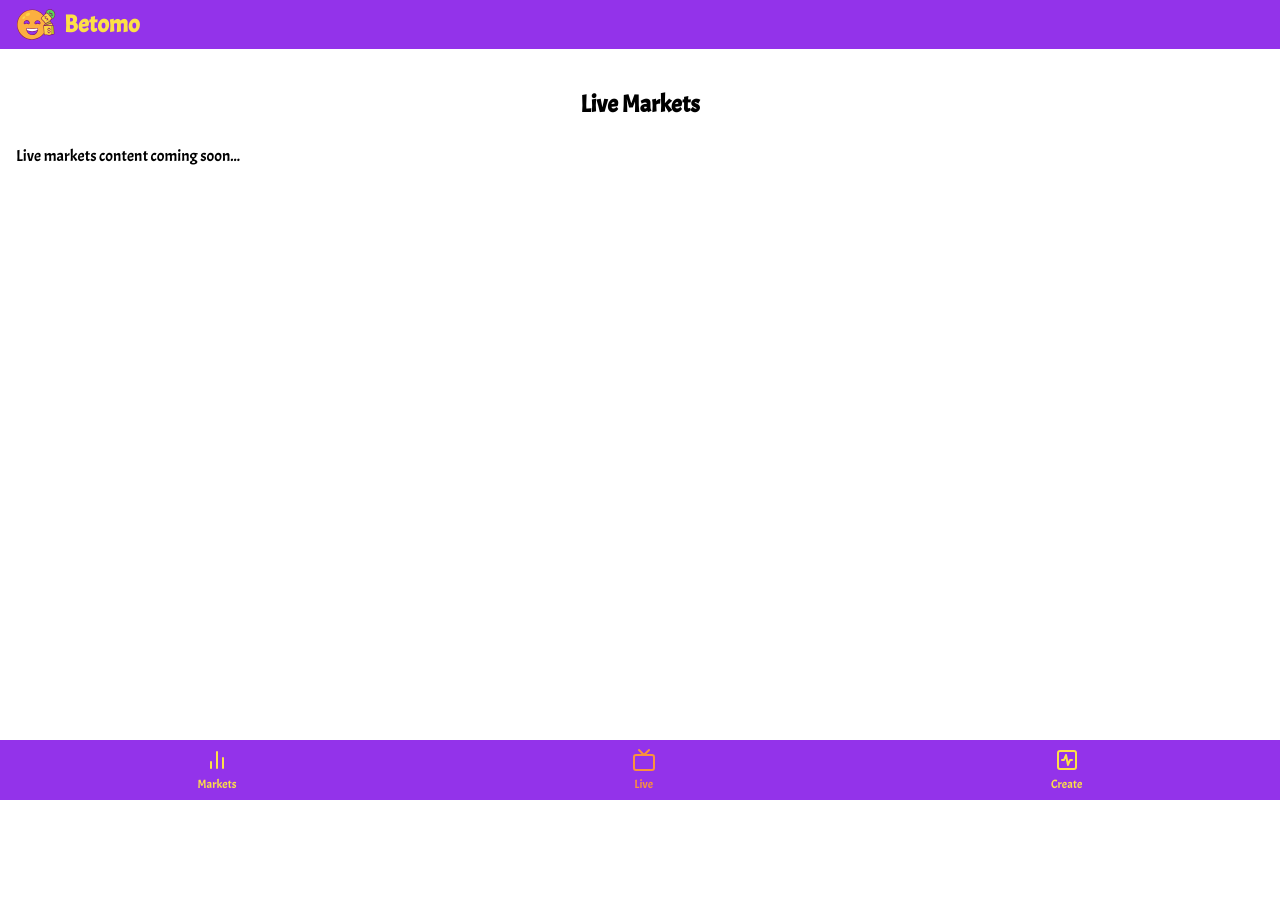
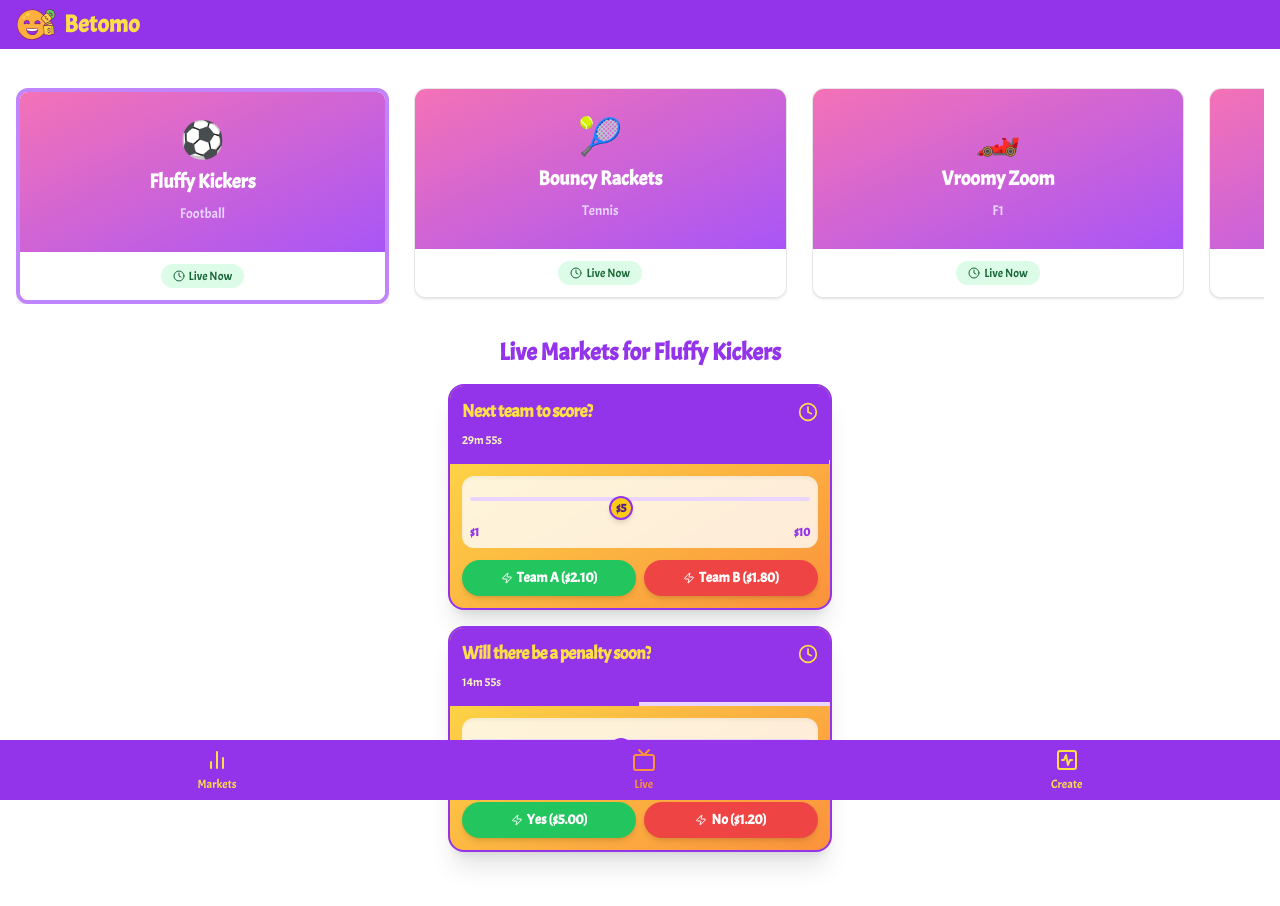
Before and after one commit to Ayushjain2205/ethonline-2024, a Next.js app: page /live in a window 1280 px wide. Shown: the top 906 px of the page. Before the commit the page ends 800 px from the top, so only its background shows below. Built offline with nearby package versions, Linux system fonts and the light colour scheme.

Commit message:
Get basic live betting section to work

```diff
--- a/package.json
+++ b/package.json
@@ -17,6 +17,7 @@
     "clsx": "^2.1.1",
     "dayjs": "^1.11.13",
     "ethers": "^6.13.2",
+    "keen-slider": "^6.8.6",
     "lucide-react": "^0.438.0",
     "next": "14.2.7",
     "react": "^18",
--- a/src/pages/live.tsx
+++ b/src/pages/live.tsx
@@ -1,10 +1,212 @@
+import React, { useState, useEffect } from "react";
+import { useKeenSlider } from "keen-slider/react";
+import "keen-slider/keen-slider.min.css";
+import {
+  Card,
+  CardContent,
+  CardHeader,
+  CardTitle,
+  CardDescription,
+} from "@/components/ui/card";
+import { Button } from "@/components/ui/button";
+import { Clock, ThumbsUp, ThumbsDown, Zap } from "lucide-react";
 import Layout from "@/components/Layout";
 
+// Updated mock data for live events
+const liveEvents = [
+  { id: 1, name: "Fluffy Kickers", sport: "Football", emoji: "⚽️" },
+  { id: 2, name: "Bouncy Rackets", sport: "Tennis", emoji: "🎾" },
+  { id: 3, name: "Vroomy Zoom", sport: "F1", emoji: "🏎️" },
+  { id: 4, name: "Splashy Splash", sport: "Swimming", emoji: "🏊‍♂️" },
+  { id: 5, name: "Jumpy Hoops", sport: "Basketball", emoji: "🏀" },
+];
+
+// Mock data for live markets (unchanged)
+const liveMarkets = [
+  {
+    id: 1,
+    question: "Next team to score?",
+    yesOption: "Team A",
+    noOption: "Team B",
+    yesOdds: 2.1,
+    noOdds: 1.8,
+    endTime: Date.now() + 30 * 60 * 1000, // 30 minutes from now
+  },
+  {
+    id: 2,
+    question: "Will there be a penalty soon?",
+    yesOption: "Yes",
+    noOption: "No",
+    yesOdds: 5.0,
+    noOdds: 1.2,
+    endTime: Date.now() + 15 * 60 * 1000, // 15 minutes from now
+  },
+];
+
+interface LiveMarketItemProps {
+  question: string;
+  endTime: number;
+}
+
 export default function LivePage() {
+  const [selectedEvent, setSelectedEvent] = useState(liveEvents[0]);
+  const [sliderRef] = useKeenSlider({
+    mode: "free-snap",
+    slides: {
+      origin: "center",
+      perView: 1.2,
+      spacing: 15,
+    },
+    breakpoints: {
+      "(min-width: 640px)": {
+        slides: { perView: 2.2, spacing: 20 },
+      },
+      "(min-width: 1024px)": {
+        slides: { perView: 3.2, spacing: 25 },
+      },
+    },
+  });
+  const [amount, setAmount] = useState(5);
+  const [timeLeft, setTimeLeft] = useState<{ [key: number]: number }>({});
+
+  useEffect(() => {
+    const updateTimer = () => {
+      const now = Date.now();
+      const updatedTimeLeft = liveMarkets.reduce((acc, market) => {
+        const total = market.endTime - now;
+        const percentage = Math.max(
+          0,
+          Math.min(100, (total / (30 * 60 * 1000)) * 100)
+        );
+        acc[market.id] = percentage;
+        return acc;
+      }, {} as { [key: number]: number });
+      setTimeLeft(updatedTimeLeft);
+    };
+
+    updateTimer();
+    const timer = setInterval(updateTimer, 1000);
+
+    return () => clearInterval(timer);
+  }, []);
+
+  const formatTimeRemaining = (percentage: number) => {
+    const totalSeconds = (30 * 60 * percentage) / 100;
+    const minutes = Math.floor(totalSeconds / 60);
+    const seconds = Math.floor(totalSeconds % 60);
+    return `${minutes}m ${seconds}s`;
+  };
+
   return (
     <Layout usdcBalance={null}>
-      <h1 className="text-2xl font-bold mb-6 text-center">Live Markets</h1>
-      <p>Live markets content coming soon...</p>
+      <div ref={sliderRef} className="keen-slider mb-8">
+        {liveEvents.map((event) => (
+          <div key={event.id} className="keen-slider__slide">
+            <Card
+              className={`cursor-pointer overflow-hidden transition-all duration-300 ${
+                selectedEvent.id === event.id
+                  ? "border-4 border-purple-400 shadow-lg"
+                  : ""
+              }`}
+              onClick={() => setSelectedEvent(event)}
+            >
+              <CardContent className="p-0">
+                <div className="bg-gradient-to-br from-pink-400 to-purple-500 p-6 flex flex-col items-center justify-center h-40">
+                  <span
+                    className="text-4xl mb-2"
+                    role="img"
+                    aria-label={event.sport}
+                  >
+                    {event.emoji}
+                  </span>
+                  <h3 className="text-xl font-bold text-white text-center">
+                    {event.name}
+                  </h3>
+                  <span className="text-sm text-purple-200 mt-2">
+                    {event.sport}
+                  </span>
+                </div>
+                <div className="bg-white dark:bg-gray-800 p-3 flex justify-center">
+                  <span className="inline-flex items-center px-3 py-1 rounded-full text-xs font-medium bg-green-100 text-green-800">
+                    <Clock className="w-3 h-3 mr-1" />
+                    Live Now
+                  </span>
+                </div>
+              </CardContent>
+            </Card>
+          </div>
+        ))}
+      </div>
+
+      <h2 className="text-2xl font-bold mb-4 text-center text-purple-600">
+        Live Markets for {selectedEvent.name}
+      </h2>
+      <div className="grid gap-4 max-w-md mx-auto">
+        {liveMarkets.map((market) => (
+          <Card
+            key={market.id}
+            className="w-full max-w-sm mx-auto overflow-hidden bg-gradient-to-br from-yellow-300 to-orange-400 text-purple-900 shadow-xl rounded-2xl border-2 border-purple-600"
+          >
+            <CardHeader className="bg-purple-600 text-yellow-300 p-3 rounded-t-xl">
+              <CardTitle className="text-lg font-extrabold flex items-center justify-between">
+                <span className="truncate mr-2">{market.question}</span>
+                <Clock className="w-5 h-5 flex-shrink-0" />
+              </CardTitle>
+              <CardDescription className="text-yellow-100 text-xs mt-1">
+                {formatTimeRemaining(timeLeft[market.id] || 0)}
+              </CardDescription>
+            </CardHeader>
+            <div className="w-full bg-purple-200 h-1">
+              <div
+                className="bg-purple-600 h-1"
+                style={{ width: `${timeLeft[market.id] || 0}%` }}
+              ></div>
+            </div>
+            <CardContent className="p-3">
+              <div className="space-y-3">
+                <div className="bg-white/80 rounded-xl p-2 shadow-inner">
+                  <div className="relative">
+                    <input
+                      type="range"
+                      min="1"
+                      max="10"
+                      value={amount}
+                      onChange={(e) => setAmount(parseInt(e.target.value))}
+                      className="w-full h-1 bg-purple-200 rounded-full appearance-none cursor-pointer"
+                    />
+                    <div
+                      className="absolute left-0 top-3 flex items-center justify-center w-6 h-6 transform -translate-x-1/2 bg-yellow-400 rounded-full text-purple-900 font-bold text-xs border-2 border-purple-600 shadow-md transition-all duration-200 ease-out"
+                      style={{ left: `${((amount - 1) / 9) * 100}%` }}
+                    >
+                      ${amount}
+                    </div>
+                  </div>
+                  <div className="flex justify-between text-xs text-purple-600 mt-4 font-bold">
+                    <span>$1</span>
+                    <span>$10</span>
+                  </div>
+                </div>
+                <div className="grid grid-cols-2 gap-2">
+                  <Button
+                    onClick={() => console.log("Yes bet placed")}
+                    className="py-2 px-3 text-sm font-bold rounded-full bg-green-500 hover:bg-green-600 text-white transition-colors duration-200 shadow-md"
+                  >
+                    <Zap className="w-3 h-3 mr-1" />
+                    {market.yesOption} (${market.yesOdds.toFixed(2)})
+                  </Button>
+                  <Button
+                    onClick={() => console.log("No bet placed")}
+                    className="py-2 px-3 text-sm font-bold rounded-full bg-red-500 hover:bg-red-600 text-white transition-colors duration-200 shadow-md"
+                  >
+                    <Zap className="w-3 h-3 mr-1" />
+                    {market.noOption} (${market.noOdds.toFixed(2)})
+                  </Button>
+                </div>
+              </div>
+            </CardContent>
+          </Card>
+        ))}
+      </div>
     </Layout>
   );
 }
```
Also changed, not shown: 1 other file (tests, documents, lock files or other folders).
